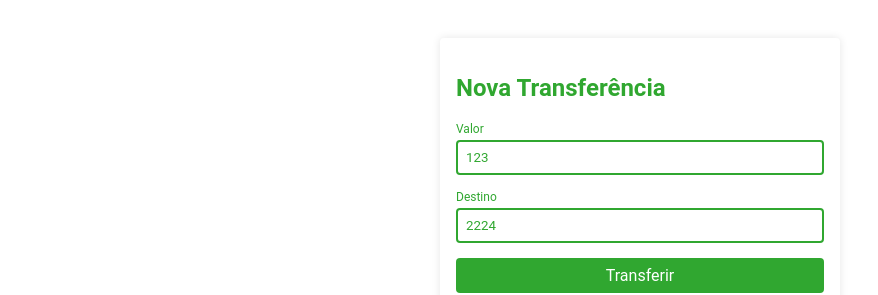
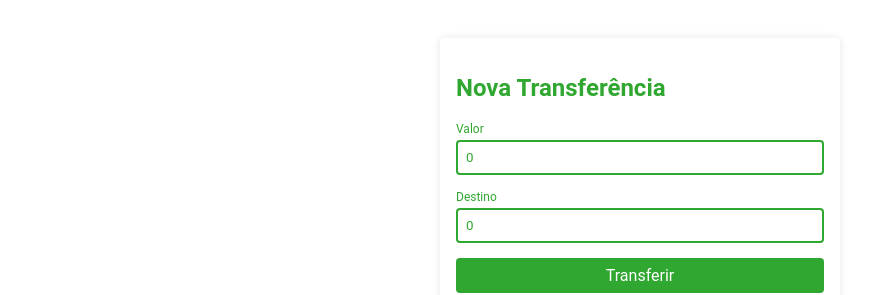
Before and after one commit to ynsprojetos/formacaoAngularAlura, an Angular app: page / in a window 1280 px wide. Shown: the top 295 px of the page, without its empty margins (0-878 px from the left). Built offline with nearby package versions, Linux system fonts and the light colour scheme.

Commit message:
interpolando dados

```diff
--- a/src/app/app.component.ts
+++ b/src/app/app.component.ts
@@ -8,6 +8,8 @@ import { Component } from '@angular/core';
 export class AppComponent {
   title = 'bytebank';
   transferencia: any;
+  destino: number = 0;
+  valor: number = 0;
 
   transferir($event: any){
     console.log($event)
--- a/src/app/nova.transferencia/nova-transferencia.component.ts
+++ b/src/app/nova.transferencia/nova-transferencia.component.ts
@@ -9,8 +9,8 @@ export class NovaTransferenciaComponent {
 
   @Output() aoTransferir = new EventEmitter<any>();
 
-  valor: number = 123;
-  destino: number = 2224;
+  valor: number = 0;
+  destino: number = 0;
 
 
   transferir() {
```
